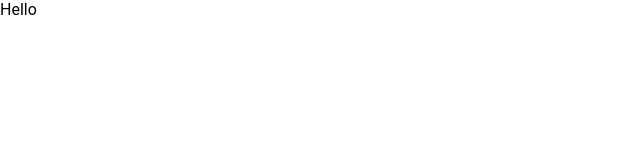
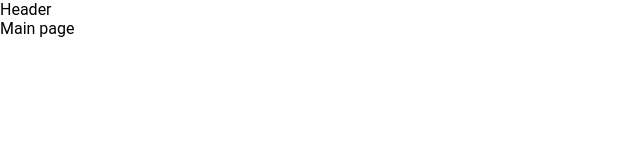
Before and after one commit to Amanbek22/hello-frontend, a React (Create React App) app: page / in a window 1280 px wide. Shown: the top 160 px of the page, without its empty margins (0-640 px from the left). Built offline with nearby package versions, Linux system fonts and the light colour scheme.

Commit message:
view and routing

```diff
--- a/src/index.tsx
+++ b/src/index.tsx
@@ -7,13 +7,14 @@ import { BrowserRouter } from "react-router-dom";
 import { Provider as ReduxStoreProvider } from "react-redux";
 import theme from "./theme";
 import { store } from "./store/configureStore";
+import AppRouter from "./router/AppRouter";
 
 ReactDOM.render(
   <ReduxStoreProvider store={store}>
     <BrowserRouter>
       <MuiThemeProvider theme={theme}>
         <GlobalStyle />
-        Hello
+        <AppRouter />
       </MuiThemeProvider>
     </BrowserRouter>
   </ReduxStoreProvider>,
--- /dev/null
+++ b/src/router/AppRouter.tsx
@@ -0,0 +1,20 @@
+// import { useSelector } from "react-redux";
+import { Route, Switch } from "react-router-dom";
+// import { RootState } from "../store/rootReducer";
+import Header from "../view/components/header";
+
+const AppRouter = () => {
+  //   const session = useSelector((state:RootState)=> state);
+  //   const isAuthenticated = Boolean(true);
+
+  return (
+    <>
+      <Header />
+      <Switch>
+        <Route path="/">Main page</Route>
+      </Switch>
+    </>
+  );
+};
+
+export default AppRouter;
--- /dev/null
+++ b/src/view/components/header/header.tsx
@@ -0,0 +1,5 @@
+const Header = () => {
+  return <header>Header</header>;
+};
+
+export default Header;
--- /dev/null
+++ b/src/view/components/header/index.ts
@@ -0,0 +1 @@
+export { default } from "./header";
```
